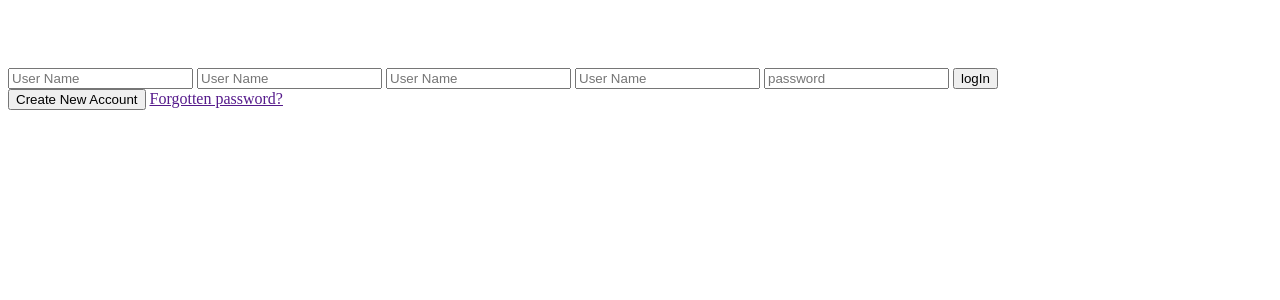
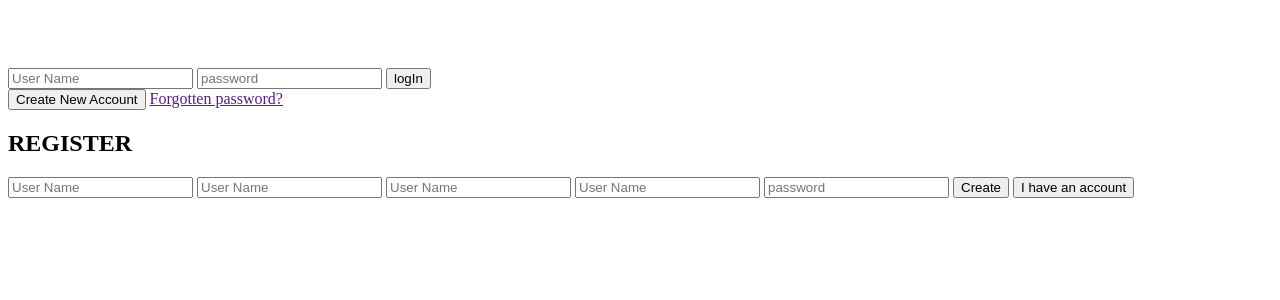
Before and after one commit to devanamul/CAMDAIS, a Django app: page /signin/ in a window 1280 px wide. Shown: the top 300 px of the page. Run offline with Django 4.2, Linux system fonts and the light colour scheme.

Commit message:
html design for registration from and updated login form

```diff
--- a/CAMDAIS/CAMDAIS/templates/CAMDAIS/login.html
+++ b/CAMDAIS/CAMDAIS/templates/CAMDAIS/login.html
@@ -15,6 +15,16 @@
                 <form action="" method="POST">
                     <form action="" method="POST">
                     	<input name="username" type="text" class="input-box" placeholder="User Name" required name="" id="">
+                        <input name="pass" type="password" class="input-box" placeholder="password" required name="" id="">
+                        <button name='login' type="submit" class="submit-btn">logIn</button>
+                    </form>
+                    <button type="button" class="btn" onclick="openRegister()">Create New Account</button>
+                    <a href="">Forgotten password?</a>
+            </div>
+            <div class="card-back">
+                <form action="" method="POST">
+                    <h2>REGISTER</h2>
+                    <input name="username" type="text" class="input-box" placeholder="User Name" required name="" id="">
                         <input name="email" type="text" class="input-box" placeholder="User Name" required name="" id="">
 
                         <input name="first_name" type="text" class="input-box" placeholder="User Name" required name="" id="">
@@ -22,11 +32,9 @@
                         <input name="last_name" type="text" class="input-box" placeholder="User Name" id="">
 
                         <input name="pass" type="password" class="input-box" placeholder="password" required name="" id="">
-                        <button name='login' type="submit" class="submit-btn">logIn</button>
-
-                    </form>
-                    <button type="button" class="btn" onclick="openRegister()">Create New Account</button>
-                    <a href="">Forgotten password?</a>
+                    <button name="create" type="submit" class="submit-btn">Create</button>
+                    <button type="button" class="btn" onclick="openLogin()">I have an account</button>
+                </form>
             </div>
         </div>
     </div>
```
